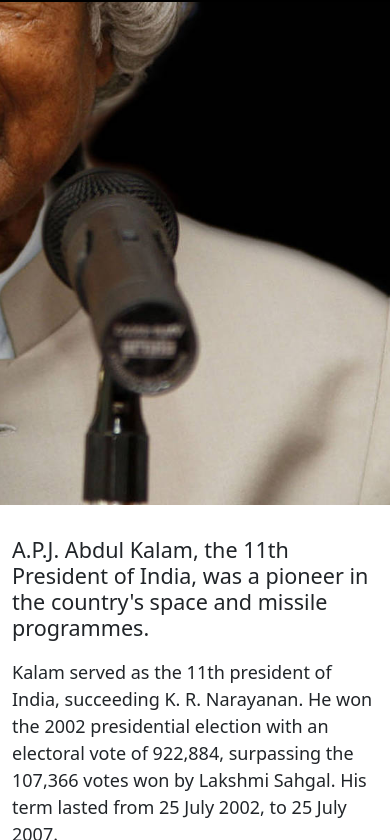
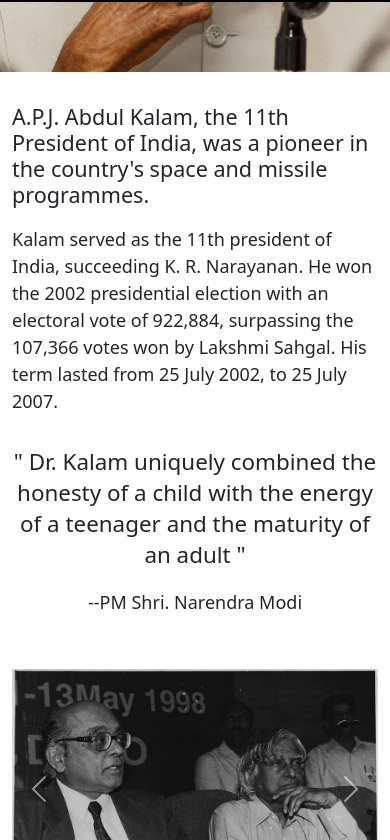
Before and after one commit to SahilMarshal/Tribute-to-Dr.-Kalam, a plain HTML site: page index.html in a window 390 px wide. Shown: the part 339-1179 px from the top of the page. Drawn offline with nearby package versions, Linux system fonts and the light colour scheme.

Commit message:
index.html

```diff
--- a/index.html
+++ b/index.html
@@ -139,6 +139,10 @@
 			}
 			.col-6{
 				width: 100%;
+			}
+			header{
+				background-position: unset;
+				height: auto;
 			}
 			header h1{
 				font-size: 2rem;
```
